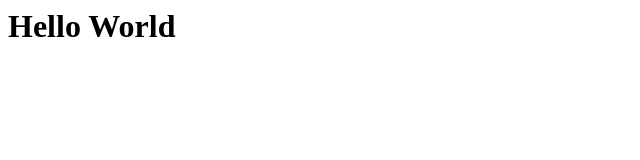
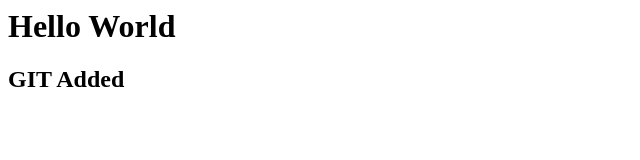
Before and after one commit to MohammedSarfarazAli/cebuproperties, a plain HTML site: page index.html in a window 1280 px wide. Shown: the whole page, without its empty margins (0-640 px from the left). Drawn offline with Linux system fonts and the light colour scheme.

Commit message:
First Change

```diff
--- a/index.html
+++ b/index.html
@@ -4,5 +4,6 @@
 </head>
 <body>
 <h1>Hello World</h1>
+<h2>GIT Added</h2>
 </body>
 </html>
```
